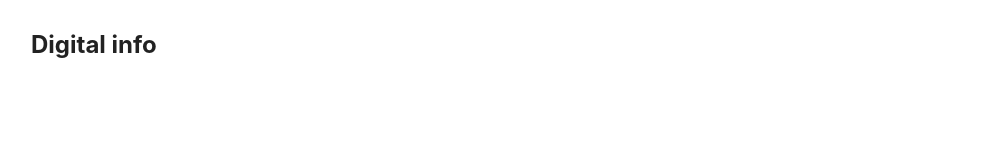
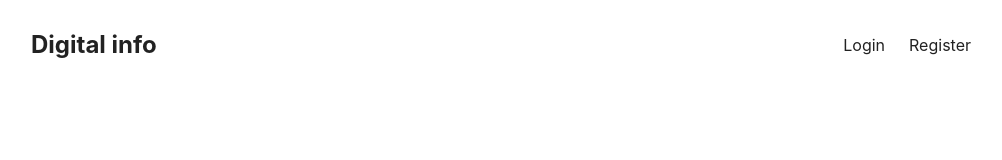
Before and after one commit to oscarwanga98/mern-blog, a React (Create React App) app in the folder client/: page / in a window 1280 px wide. Shown: the top 160 px of the page, without its empty margins (139-1141 px from the left). Built offline with nearby package versions, Linux system fonts and the light colour scheme; no server answers.

Commit message:
login update

```diff
--- a/client/package.json
+++ b/client/package.json
@@ -18,7 +18,8 @@
     "start": "react-scripts start",
     "build": "react-scripts build",
     "test": "react-scripts test",
-    "eject": "react-scripts eject"
+    "eject": "react-scripts eject",
+    "serve": "serve -s build"
   },
   "eslintConfig": {
     "extends": [
--- a/client/src/Header.js
+++ b/client/src/Header.js
@@ -28,7 +28,7 @@ export default function Header() {
   return (
     <header>
       <Link to="/" className="logo">Digital info</Link>
-      {/* <nav>
+      <nav>
         {username && (
           <>
             <Link to="/create">Create new post</Link>
@@ -41,7 +41,7 @@ export default function Header() {
             <Link to="/register">Register</Link>
           </>
         )}
-      </nav> */}
+      </nav>
     </header>
   );
 }
```
